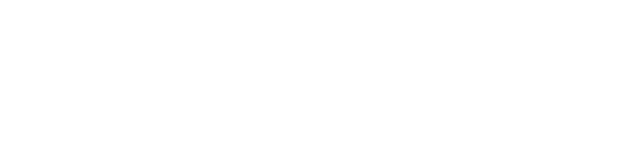
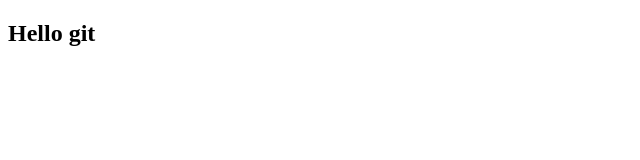
Before and after one commit to yash-0101/name-card-, a plain HTML site: page index.html in a window 1280 px wide. Shown: the whole page, without its empty margins (0-640 px from the left). Drawn offline with Linux system fonts and the light colour scheme.

Commit message:
nitial commit

```diff
--- a/index.html
+++ b/index.html
@@ -7,6 +7,6 @@
     <title>Document</title>
 </head>
 <body>
-    <h1></h1>
+    <h2>Hello git</h2>
 </body>
 </html>
```
